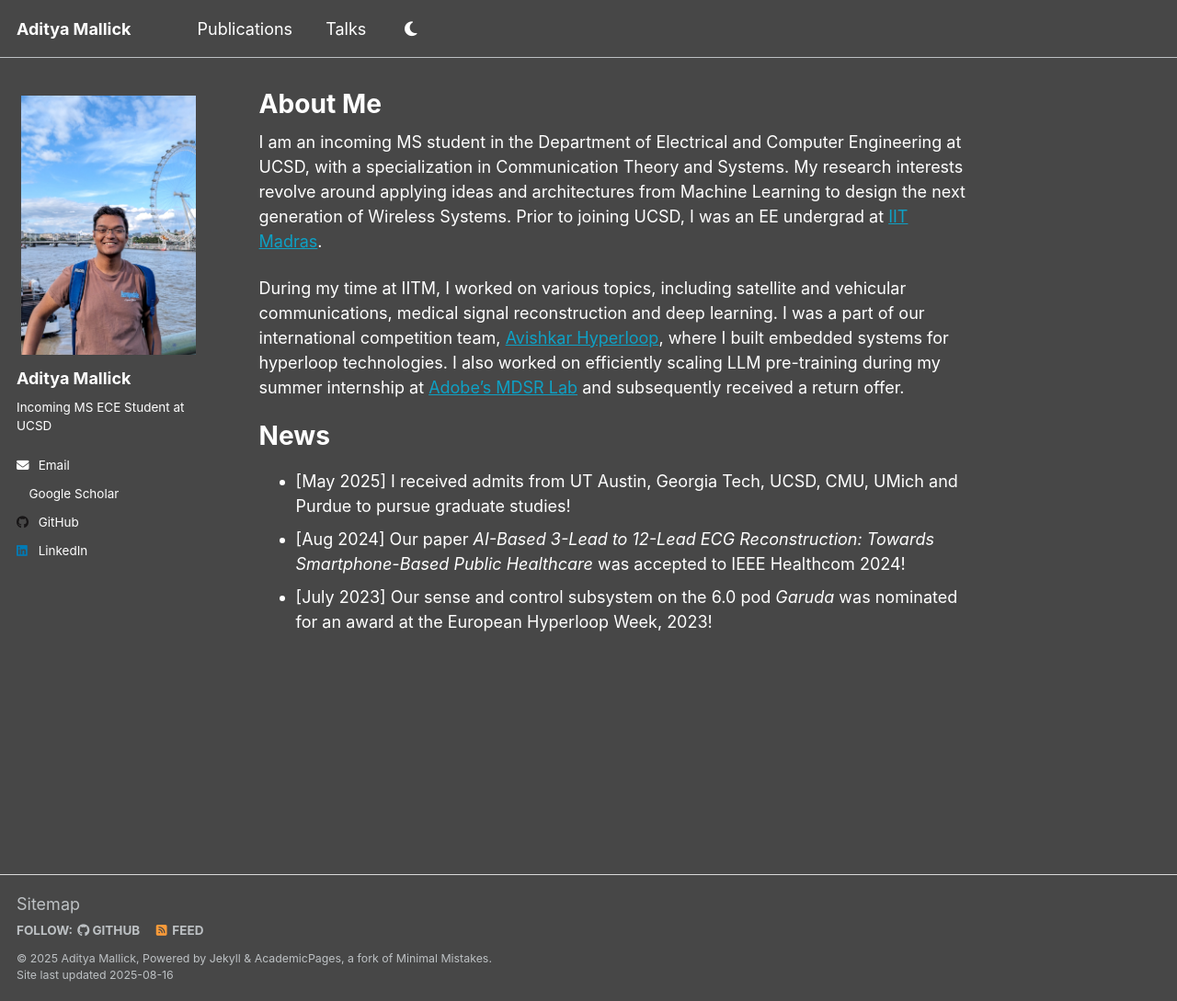
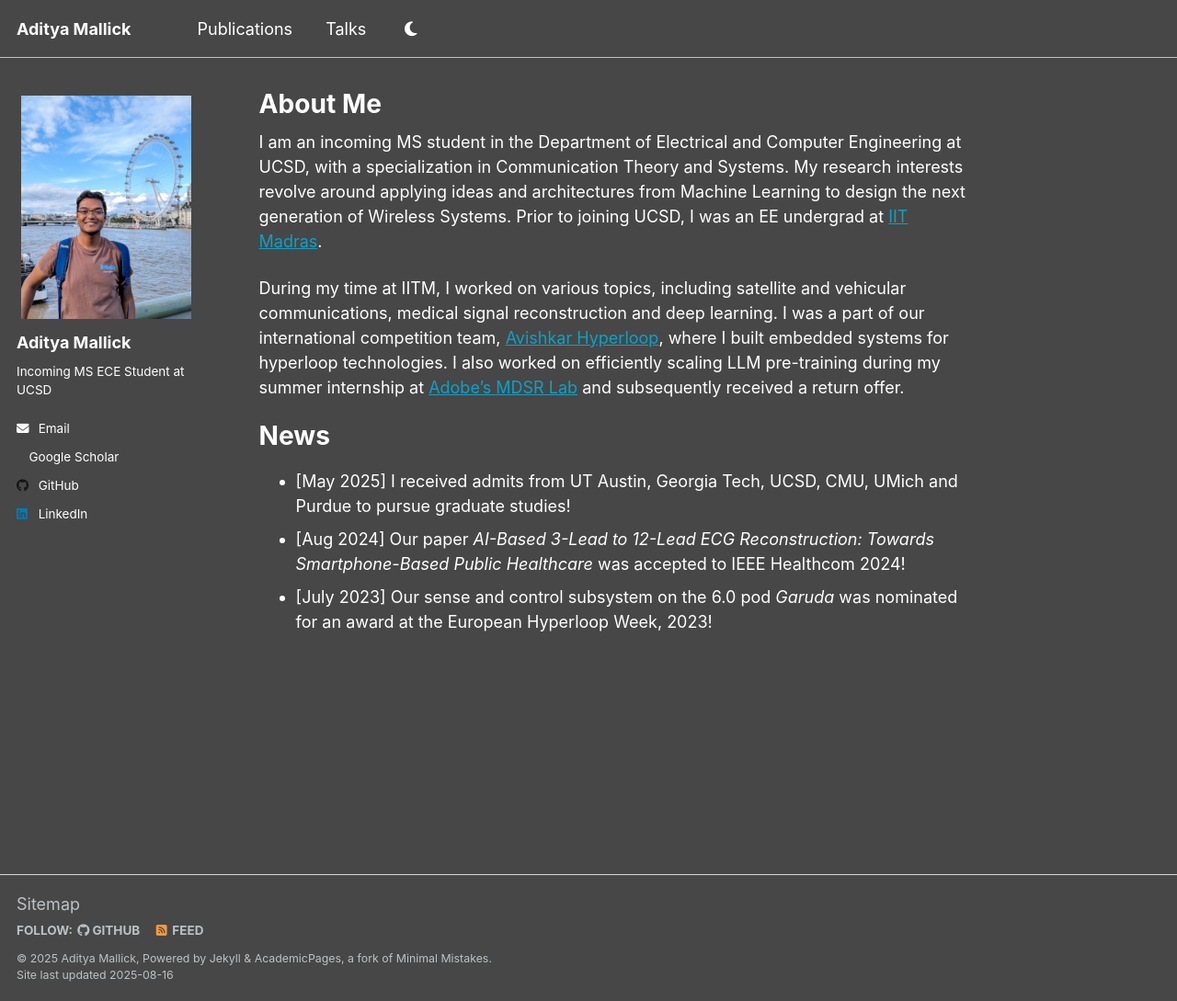
Before and after one commit to aditya2331/aditya2331.github.io, a Jekyll site: the page built from _pages/about.md, in a window 1280 px wide and 1089 px high. Shown: the whole window at 92% size. Built offline with Jekyll 4.4.1, drawn with Linux system fonts in a browser that asks for light colours.

Commit message:
responsive

```diff
--- a/assets/css/custom.css
+++ b/assets/css/custom.css
@@ -1,8 +1,3 @@
-/* Custom avatar styles */
-.author__avatar {
-  width: 260px; /* Adjust this value to your liking */
-}
-
 .author__avatar img {
   border-radius: 0;
   max-width: 100%; /* This will make the image fill the container */
```
Also changed, not shown: images/me_edited.jpg.
